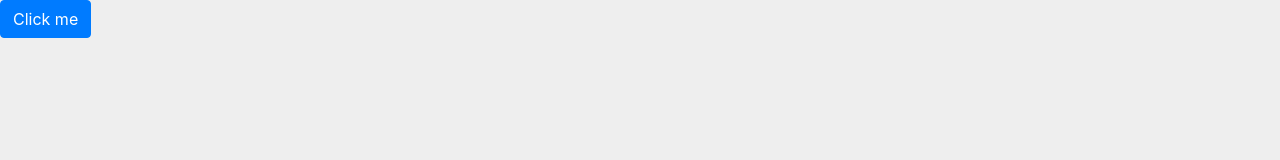
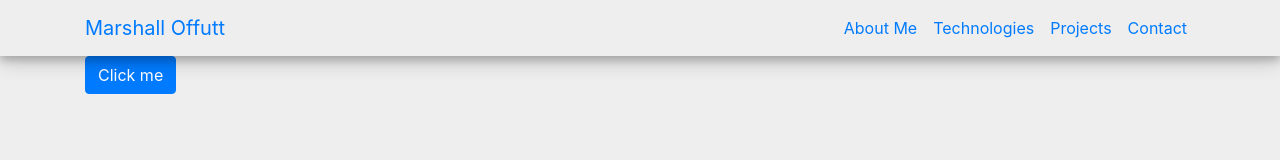
Before and after one commit to moffutt10/personal-bio-site, a website built with webpack: page src/index.html in a window 1280 px wide. Built offline with nearby package versions, Linux system fonts and the light colour scheme.

Commit message:
Adds new navbar

```diff
--- a/src/index.html
+++ b/src/index.html
@@ -7,6 +7,43 @@
   <title>Personal Bio Site</title>
 </head>
 <body>
+
+      <!-- Navigation -->
+      <nav class="navbar navbar-expand-lg static-top">
+          <div class="container">
+            <a class="navbar-brand" href="#">Marshall Offutt</a>
+            <button class="navbar-toggler" type="button" data-toggle="collapse" data-target="#navbarResponsive" aria-controls="navbarResponsive" aria-expanded="false" aria-label="Toggle navigation">
+              <span class="navbar-toggler-icon"></span>
+            </button>
+            <div class="collapse navbar-collapse" id="navbarResponsive">
+              <ul class="navbar-nav ml-auto">
+                <li class="nav-item active">
+                  <a class="nav-link" href="#">
+                    <span class="sr-only">(current)</span>
+                  </a>
+                </li>
+                <li class="nav-item">
+                  <a class="nav-link" href="#">About Me</a>
+                </li>
+                <li class="nav-item">
+                  <a class="nav-link" href="#">Technologies</a>
+                </li>
+                <li class="nav-item">
+                  <a class="nav-link" href="#">Projects</a>
+                </li>
+                <li class="nav-item">
+                    <a class="nav-link" href="#">Contact</a>
+                  </li>
+              </ul>
+            </div>
+          </div>
+        </nav>
+
+        <!-- Page Content -->
+        <div class="container">
+
+
+
   <button class="btn btn-primary" id="test">Click me</button>
   <div id="words"></div>
 </body>
--- a/src/index.scss
+++ b/src/index.scss
@@ -3,3 +3,9 @@
 body {
   background-color: #eeeeee;
 }
+
+.navbar {
+  background-color: transparent;
+  color: blue;
+  box-shadow: 0 4px 8px 0 rgba(0, 0, 0, 0.2), 0 6px 20px 0 rgba(0, 0, 0, 0.19);
+}
```
